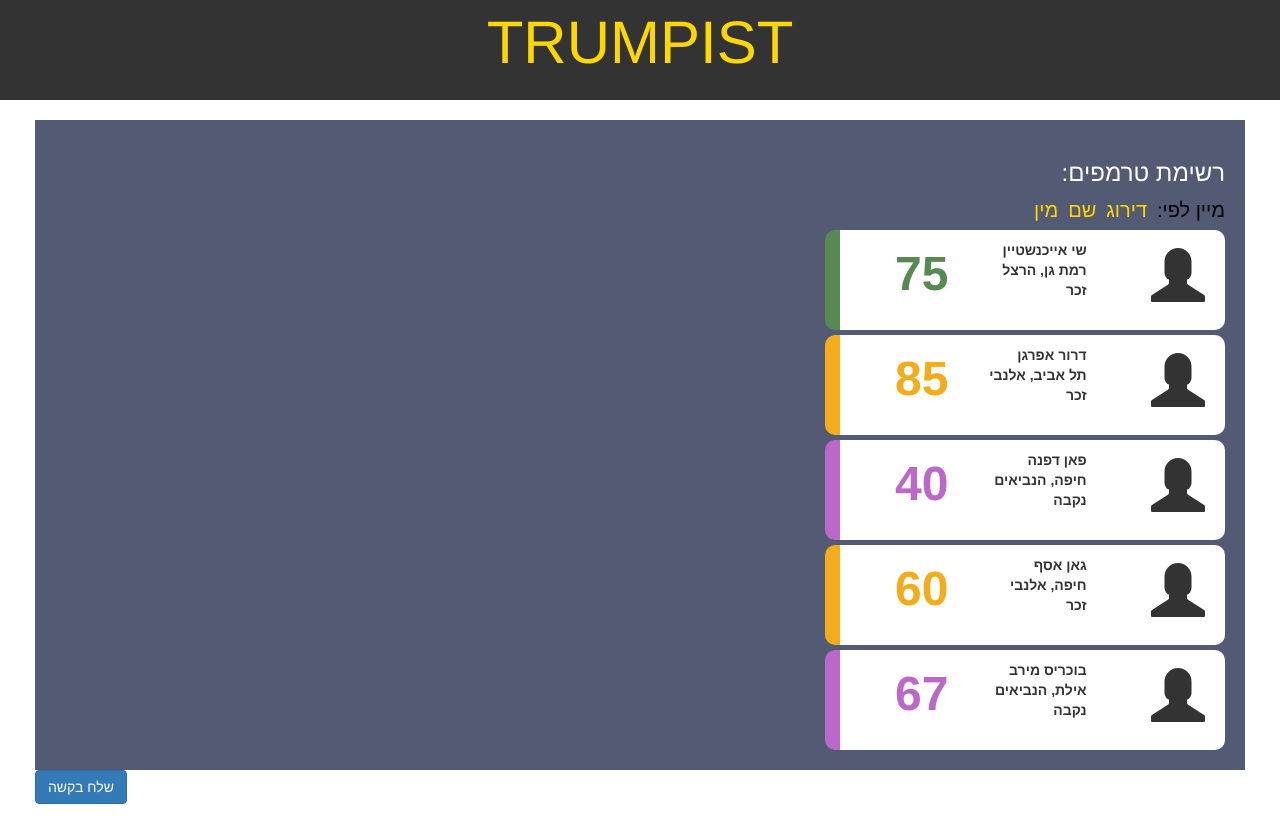
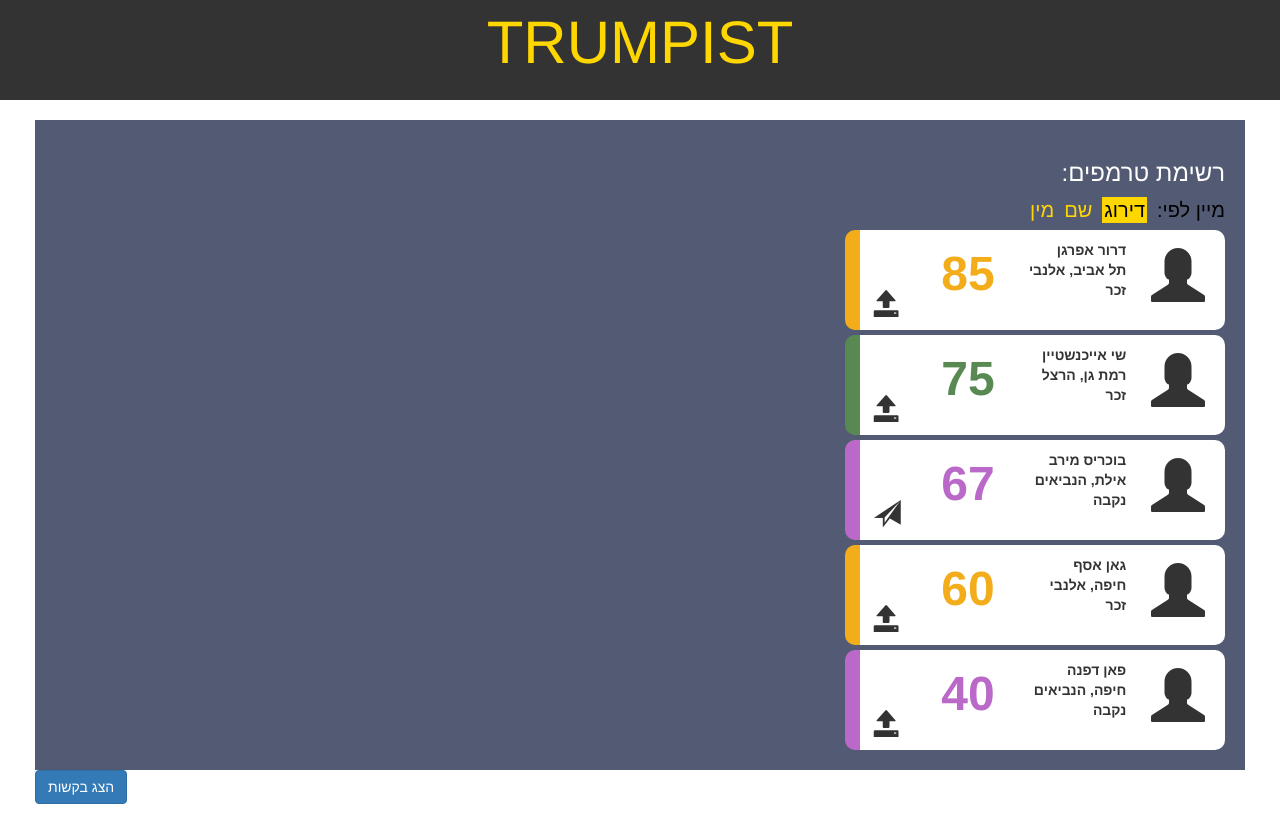
Before and after one commit to ShaiEichenstein/Trumpist, an Angular app in the folder TrumpistApp/: page / in a window 1280 px wide. Built offline with nearby package versions, Linux system fonts and the light colour scheme.

Commit message:
sendrequst ui

```diff
--- a/TrumpistApp/src/app/home-page/home-page.component.html
+++ b/TrumpistApp/src/app/home-page/home-page.component.html
@@ -5,7 +5,7 @@
     <app-tramp-list [trampList]=trampList></app-tramp-list>
 
 
-    <button class="btn btn-primary pull-left">שלח בקשה</button>
+    <button class="btn btn-primary pull-left" (click)="showRequests()">הצג בקשות</button>
 
   </div>
 </div>
--- a/TrumpistApp/src/app/home-page/home-page.component.ts
+++ b/TrumpistApp/src/app/home-page/home-page.component.ts
@@ -16,4 +16,7 @@
     this.trampList = this.trampService.getTramps();
   }
 
+  showRequests() {
+    console.log(this.trampService.getRequests(1234));
+  }
 }
--- a/TrumpistApp/src/app/tramp-item/tramp-item.component.css
+++ b/TrumpistApp/src/app/tramp-item/tramp-item.component.css
@@ -1,5 +1,5 @@
 .card {
-  width: 400px;
+  width: 380px;
   height: 100px;
   border-left: 15px solid gold;
   align-items: right;
@@ -27,3 +27,15 @@
 .tramp-grade {
         font-size: 48px;
 }
+
+.vl {
+  border-left: 6px solid green;
+  height: 50px;
+}
+
+.tramp-status {
+  font-size: 27px;
+  margin-top: 60px;
+  padding-right: 10px;
+  cursor: pointer;
+}
--- a/TrumpistApp/src/app/tramp-item/tramp-item.component.html
+++ b/TrumpistApp/src/app/tramp-item/tramp-item.component.html
@@ -1,8 +1,7 @@
-<div class="card" [style.border-color]=tramp.color>
+<!-- <div class="card" [style.border-color]=tramp.color>
   <div class="row">
     <div class="col-md-4 tramp-col">
       <p class="tramp-text tramp-grade" [style.color]=tramp.color> {{tramp.trampGrade}} </p>
-      <!-- <app-tramp-grade [grade]=tramp.trampGrade [color]=tramp.color></app-tramp-grade> -->
     </div>
 
     <div class="col-md-4 tramp-col">
@@ -11,7 +10,26 @@
       <p class="tramp-text"> {{tramp.driverDetails.driverGender}} </p>
     </div>
 
-    <!-- <div class="tramp-icon col-md-4 glyphicon glyphicon-user" [style.color]=tramp.color></div> -->
     <div class="tramp-icon col-md-4 glyphicon glyphicon-user"></div>
   </div>
+</div> -->
+
+<div class="card" [style.border-color]=tramp.color>
+  <div class="row">
+    <div class="tramp-status col-md-2 glyphicon glyphicon-{{tramp.trampRequestIcon}}" (click)="sendTrempRequest()"></div>
+    <div class="col-md-3 tramp-col">
+      <p class="tramp-text tramp-grade" [style.color]=tramp.color> {{tramp.trampGrade}} </p>
+      <!-- <app-tramp-grade [grade]=tramp.trampGrade [color]=tramp.color></app-tramp-grade> -->
+    </div>
+
+
+    <div class="col-md-4 tramp-col">
+      <p class="tramp-text"> {{tramp.driverDetails.driverFirstName}} {{tramp.driverDetails.driverLastName}} </p>
+      <p class="tramp-text"> {{tramp.driverDetails.driverAddress.city}}, {{tramp.driverDetails.driverAddress.street}} </p>
+      <p class="tramp-text"> {{tramp.driverDetails.driverGender}} </p>
+    </div>
+
+    <!-- <div class="tramp-icon col-md-4 glyphicon glyphicon-user" [style.color]=tramp.color></div> -->
+    <div class="tramp-icon col-md-3 glyphicon glyphicon-user"></div>
+  </div>
 </div>
--- a/TrumpistApp/src/app/tramp-item/tramp-item.component.ts
+++ b/TrumpistApp/src/app/tramp-item/tramp-item.component.ts
@@ -1,18 +1,21 @@
-import { Component, OnInit, Input } from '@angular/core';
-import { Tramp, Driver, Address } from '../models/tramp';
+import { Component, OnInit, Input, Output, EventEmitter } from "@angular/core";
+import { Tramp, Driver, Address } from "../models/tramp";
 
 @Component({
-  selector: 'app-tramp-item',
-  templateUrl: './tramp-item.component.html',
-  styleUrls: ['./tramp-item.component.css']
+  selector: "app-tramp-item",
+  templateUrl: "./tramp-item.component.html",
+  styleUrls: ["./tramp-item.component.css"]
 })
 export class TrampItemComponent implements OnInit {
+  @Input() tramp: Tramp;
+  @Output() sendRequest: EventEmitter<Tramp> = new EventEmitter<Tramp>();
 
-  @Input() tramp: Tramp;
+  constructor() {}
 
-  constructor() { }
+  ngOnInit() {}
 
-  ngOnInit() {
+  sendTrempRequest() {
+    alert(this.tramp.trampRequstStatus + ' ' + this.tramp.trampRequestIcon);
+    this.sendRequest.emit(this.tramp);
   }
-
 }
--- a/TrumpistApp/src/app/tramp-list/tramp-list.component.css
+++ b/TrumpistApp/src/app/tramp-list/tramp-list.component.css
@@ -19,3 +19,9 @@
 .sort-button:hover {
     text-decoration: none;
 }
+
+.active-sort {
+    background: gold;
+    color:black;
+    padding: 2px;;
+}
--- a/TrumpistApp/src/app/tramp-list/tramp-list.component.html
+++ b/TrumpistApp/src/app/tramp-list/tramp-list.component.html
@@ -3,8 +3,8 @@
     רשימת טרמפים:
   </h3>
   <span class="sort-button" style="color:black"> מיין לפי:</span>
-  <a class="sort-button" (click)="sort('byRank')">דירוג</a>
-  <a class="sort-button" (click)="sort('byName')">שם</a>
-  <a class="sort-button" (click)="sort('byGender')">מין</a>
-  <app-tramp-item *ngFor="let tramp of trampList" [tramp]=tramp></app-tramp-item>
+  <a class="sort-button" (click)="sort('byRank')" [class.active-sort]="activeSortBy=='byRank'" >דירוג</a>
+  <a class="sort-button" (click)="sort('byName')" [class.active-sort]="activeSortBy=='byName'">שם</a>
+  <a class="sort-button" (click)="sort('byGender')" [class.active-sort]="activeSortBy=='byGender'">מין</a>
+  <app-tramp-item *ngFor="let tramp of trampList" [tramp]=tramp (sendRequest)="sendTrampRequstHandler($event)"></app-tramp-item>
 </div>
--- a/TrumpistApp/src/app/tramp-list/tramp-list.component.ts
+++ b/TrumpistApp/src/app/tramp-list/tramp-list.component.ts
@@ -1,23 +1,29 @@
-import { Tramp } from "./../models/tramp";
-import { Component, OnInit, Input } from "@angular/core";
+import { Tramp, Address } from './../models/tramp';
+import { Component, OnInit, Input } from '@angular/core';
+import { TrampService } from '../tramp.service';
 
 @Component({
-  selector: "app-tramp-list",
-  templateUrl: "./tramp-list.component.html",
-  styleUrls: ["./tramp-list.component.css"]
+  selector: 'app-tramp-list',
+  templateUrl: './tramp-list.component.html',
+  styleUrls: ['./tramp-list.component.css']
 })
 export class TrampListComponent implements OnInit {
   @Input() trampList: Array<Tramp>;
-  constructor() {}
 
-  ngOnInit() {}
+  activeSortBy: string;
+
+  constructor(private trampService: TrampService) {}
+
+  ngOnInit() {
+    this.sort('byRank');
+  }
 
   sort(type: string) {
     switch (type) {
-      case "byRank":
+      case 'byRank':
         this.trampList.sort((n1, n2) => n2.trampGrade - n1.trampGrade);
         break;
-      case "byGender":
+      case 'byGender':
         this.trampList.sort((n1, n2) => {
           if (n1.driverDetails.driverGender > n2.driverDetails.driverGender) {
             return 1;
@@ -28,7 +34,7 @@
           return 0;
         });
         break;
-        case "byName":
+        case 'byName':
         this.trampList.sort((n1, n2) => {
           if (n1.driverDetails.driverFirstName > n2.driverDetails.driverFirstName) {
             return 1;
@@ -40,5 +46,12 @@
         });
         break;
     }
+
+    this.activeSortBy = type;
+  }
+
+  sendTrampRequstHandler(tramp: Tramp) {
+    this.trampService.sendTrampRequest(tramp);
+    alert(tramp.trampGrade);
   }
 }
--- a/TrumpistApp/src/app/tramp.service.ts
+++ b/TrumpistApp/src/app/tramp.service.ts
@@ -1,3 +1,5 @@
+import { element } from 'protractor';
+import { TrampRequest } from "./models/trampRequest";
 import { Injectable } from "@angular/core";
 import { Tramp } from "./models/tramp";
 
@@ -10,74 +12,119 @@
   }
 
   getTramps(): Array<Tramp> {
+    this.setRequestIcon(this.trampList);
     return this.trampList;
   }
+
+  sendTrampRequest(tramp: Tramp) {
+    TrampsRequestMockUp.push(<TrampRequest>{
+      driverEmpId: tramp.driverDetails.driverEmpId,
+      passangerEmpId: 37897,
+      trampDate: new Date(),
+      requestStatus: 1
+    });
+    tramp.trampRequstStatus = 1;
+    this.setRequestIcon(new Array<Tramp>(tramp));
+  }
+
+  getRequests(userId: number): Array<TrampRequest> {
+    return TrampsRequestMockUp;
+  }
+
+  setRequestIcon(tramps: Array<Tramp>) {
+    tramps.forEach(tramp => {
+      switch (tramp.trampRequstStatus) {
+        case 0:
+        tramp.trampRequestIcon = 'open';
+        break;
+        case 1:
+        tramp.trampRequestIcon = 'send';
+        break;
+        case 2:
+        tramp.trampRequestIcon = 'ok';
+        break;
+      }
+    });
+  }
+
 }
 
 export const TrampsMockUp: Array<Tramp> = [
   <Tramp>{
     driverDetails: {
+      driverEmpId: 45652,
       driverLastName: "אייכנשטיין",
       driverFirstName: "שי",
       driverGender: "זכר",
       driverAddress: {
         city: "רמת גן",
-        street:"הרצל"
-      },
+        street: "הרצל"
+      }
     },
     trampGrade: 75,
-    color: '#588952'
+    color: "#588952",
+    trampRequstStatus: 0,
   },
   <Tramp>{
     driverDetails: {
+      driverEmpId: 37452,
       driverLastName: "אפרגן",
       driverFirstName: "דרור",
       driverGender: "זכר",
       driverAddress: {
         city: "תל אביב",
-        street:"אלנבי"
-      },
+        street: "אלנבי"
+      }
     },
     trampGrade: 85,
-    color: '#F3AD1A'
-    },
+    color: "#F3AD1A",
+    trampRequstStatus: 0
+  },
   <Tramp>{
     driverDetails: {
+      driverEmpId: 1234,
       driverLastName: "דפנה",
       driverFirstName: "פאן",
       driverGender: "נקבה",
       driverAddress: {
         city: "חיפה",
-        street:"הנביאים"
-      },
+        street: "הנביאים"
+      }
     },
     trampGrade: 40,
-    color: '#BA69C8'
+    color: "#BA69C8",
+    trampRequstStatus: 0
   },
   <Tramp>{
     driverDetails: {
+      driverEmpId: 3432,
       driverLastName: "אסף",
       driverFirstName: "גאן",
       driverGender: "זכר",
       driverAddress: {
         city: "חיפה",
-        street:"אלנבי"
-      },
+        street: "אלנבי"
+      }
     },
     trampGrade: 60,
-    color: '#F3AD1A'
+    color: "#F3AD1A",
+    trampRequstStatus: 0
   },
   <Tramp>{
     driverDetails: {
+      driverEmpId: 1232,
       driverLastName: "מירב",
       driverFirstName: "בוכריס",
       driverGender: "נקבה",
       driverAddress: {
         city: "אילת",
-        street:"הנביאים"
-      },
+        street: "הנביאים"
+      }
     },
     trampGrade: 67,
-    color: '#BA69C8'
+    color: "#BA69C8",
+    trampRequstStatus: 1
   }
 ];
+
+export let TrampsRequestMockUp: Array<TrampRequest> = new Array<TrampRequest>();
```
